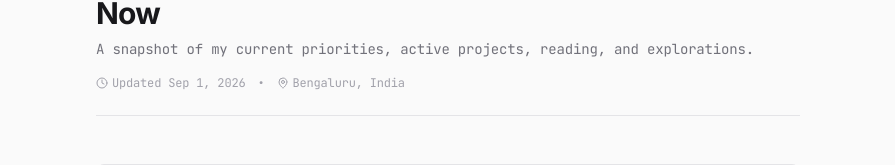
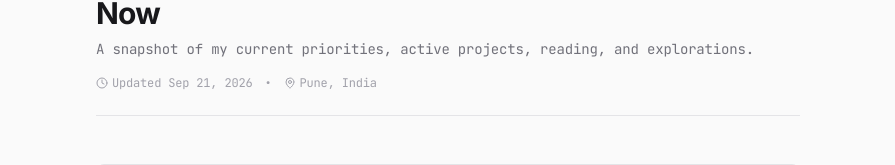
Before and after one commit to sid-146/myPortfolio, a Next.js app: page /now in a window 1280 px wide. Shown: the part 150-315 px from the top of the page, without its empty margins (192-1087 px from the left). Built offline with nearby package versions, Linux system fonts and the light colour scheme.

Commit message:
Update lastUpdated and location in nowData

```diff
--- a/content/data/now.ts
+++ b/content/data/now.ts
@@ -1,6 +1,6 @@
 export const nowData = {
-  lastUpdated: "2026-09-01",
-  location: "Bengaluru, India",
+  lastUpdated: "2026-09-21",
+  location: "Pune, India",
   headline: "What I'm currently focused on right now.",
   sections: [
     {
```
